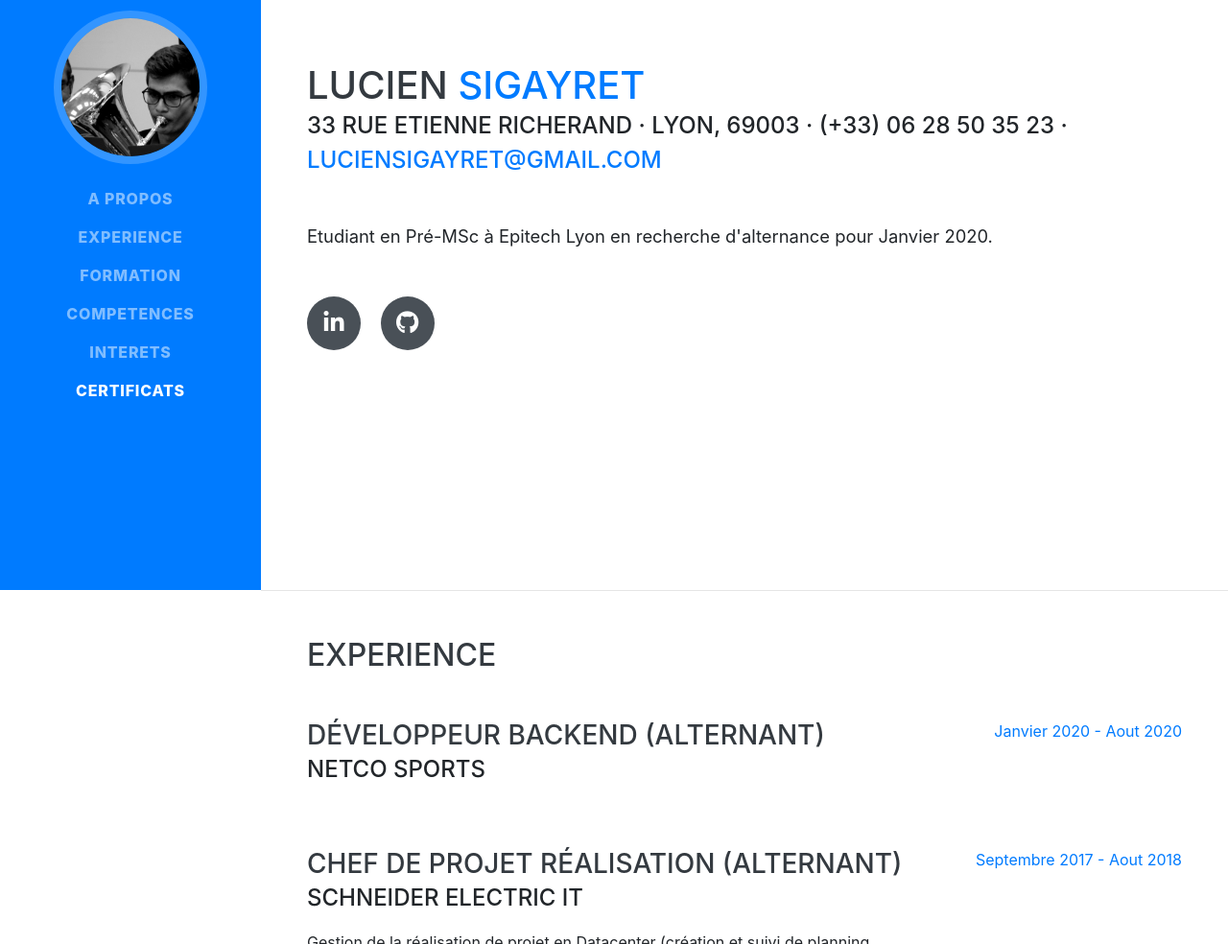
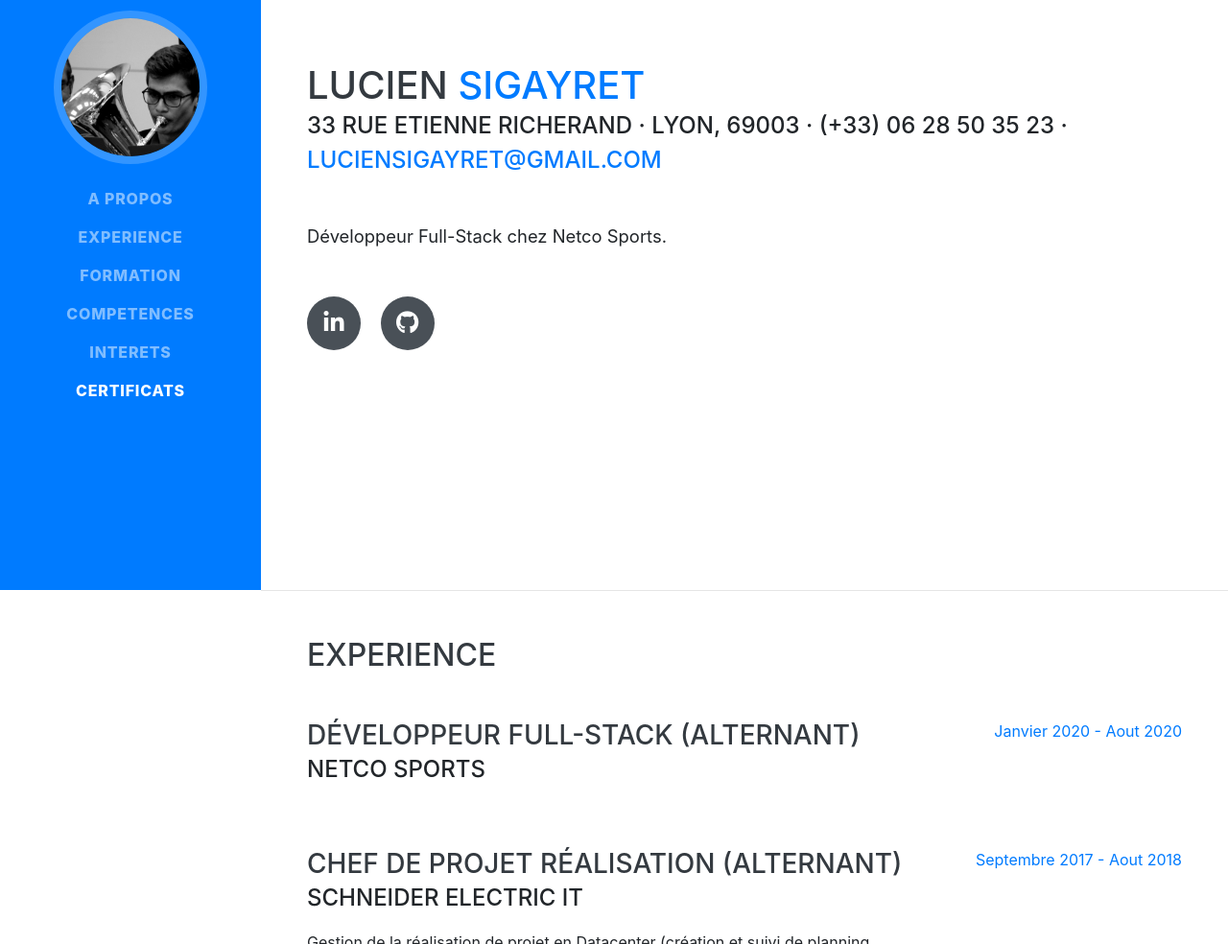
Before and after one commit to LuluLaGlue/LuluLaGlue.github.io, a website with bundled scripts: page index.html in a window 1280 px wide. Shown: the part 185-1169 px from the top of the page at 96% size. Built offline with nearby package versions, Linux system fonts and the light colour scheme; a web font is replaced by a local one.

Commit message:
Updated Resume Title

```diff
--- a/index.html
+++ b/index.html
@@ -32,7 +32,8 @@
         <img class="img-fluid img-profile rounded-circle mx-auto mb-2" src="img/profile.png" alt="">
       </span>
     </a>
-    <button class="navbar-toggler" type="button" data-toggle="collapse" data-target="#navbarSupportedContent" aria-controls="navbarSupportedContent" aria-expanded="false" aria-label="Toggle navigation">
+    <button class="navbar-toggler" type="button" data-toggle="collapse" data-target="#navbarSupportedContent"
+      aria-controls="navbarSupportedContent" aria-expanded="false" aria-label="Toggle navigation">
       <span class="navbar-toggler-icon"></span>
     </button>
     <div class="collapse navbar-collapse" id="navbarSupportedContent">
@@ -69,7 +70,7 @@
         <div class="subheading mb-5">33 Rue Etienne Richerand · Lyon, 69003 · (+33) 06 28 50 35 23 ·
           <a href="mailto:name@email.com">luciensigayret@gmail.com</a>
         </div>
-        <p class="lead mb-5">Etudiant en Pré-MSc à Epitech Lyon en recherche d'alternance pour Janvier 2020.</p>
+        <p class="lead mb-5">Développeur Full-Stack chez Netco Sports.</p>
         <div class="social-icons">
           <a href="https://www.linkedin.com/in/lucien-sigayret/">
             <i class="fab fa-linkedin-in"></i>
@@ -90,7 +91,7 @@
 
         <div class="resume-item d-flex flex-column flex-md-row justify-content-between mb-5">
           <div class="resume-content">
-            <h3 class="mb-0">Développeur BackEnd (Alternant)</h3>
+            <h3 class="mb-0">Développeur Full-Stack (Alternant)</h3>
             <div class="subheading mb-3">Netco Sports</div>
           </div>
           <div class="resume-date text-md-right">
@@ -102,7 +103,8 @@
           <div class="resume-content">
             <h3 class="mb-0">Chef de Projet Réalisation (Alternant)</h3>
             <div class="subheading mb-3">Schneider Electric IT</div>
-            <p>Gestion de la réalisation de projet en Datacenter (création et suivi de planning, management de sous-traitants, relations clients, etc.).</p>
+            <p>Gestion de la réalisation de projet en Datacenter (création et suivi de planning, management de
+              sous-traitants, relations clients, etc.).</p>
           </div>
           <div class="resume-date text-md-right">
             <span class="text-primary">Septembre 2017 - Aout 2018</span>
@@ -113,7 +115,8 @@
           <div class="resume-content">
             <h3 class="mb-0">Stagiaire</h3>
             <div class="subheading mb-3">CNRS · Institut Neel</div>
-            <p>Etude des pertes thermiques dans un nano-fil de Carbure de Silicium installé dans un cryostat à dilution. Réalisation d'un programme resolvant l'équation de la chaleur à 3 dimensions</p>
+            <p>Etude des pertes thermiques dans un nano-fil de Carbure de Silicium installé dans un cryostat à dilution.
+              Réalisation d'un programme resolvant l'équation de la chaleur à 3 dimensions</p>
           </div>
           <div class="resume-date text-md-right">
             <span class="text-primary">Avril 2017 - Juin 2017</span>
```
Lines whose indentation alone changed are shown as unchanged.
